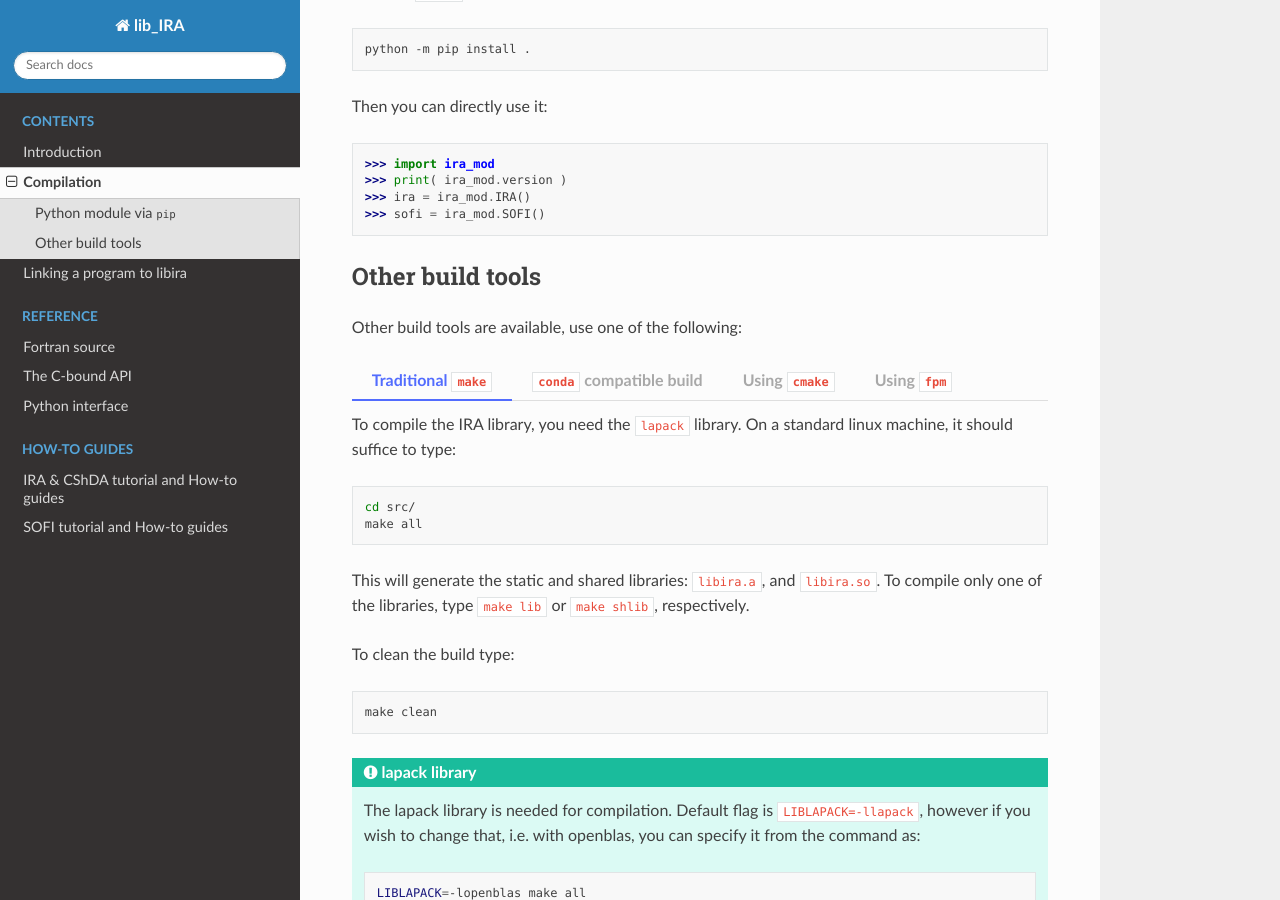
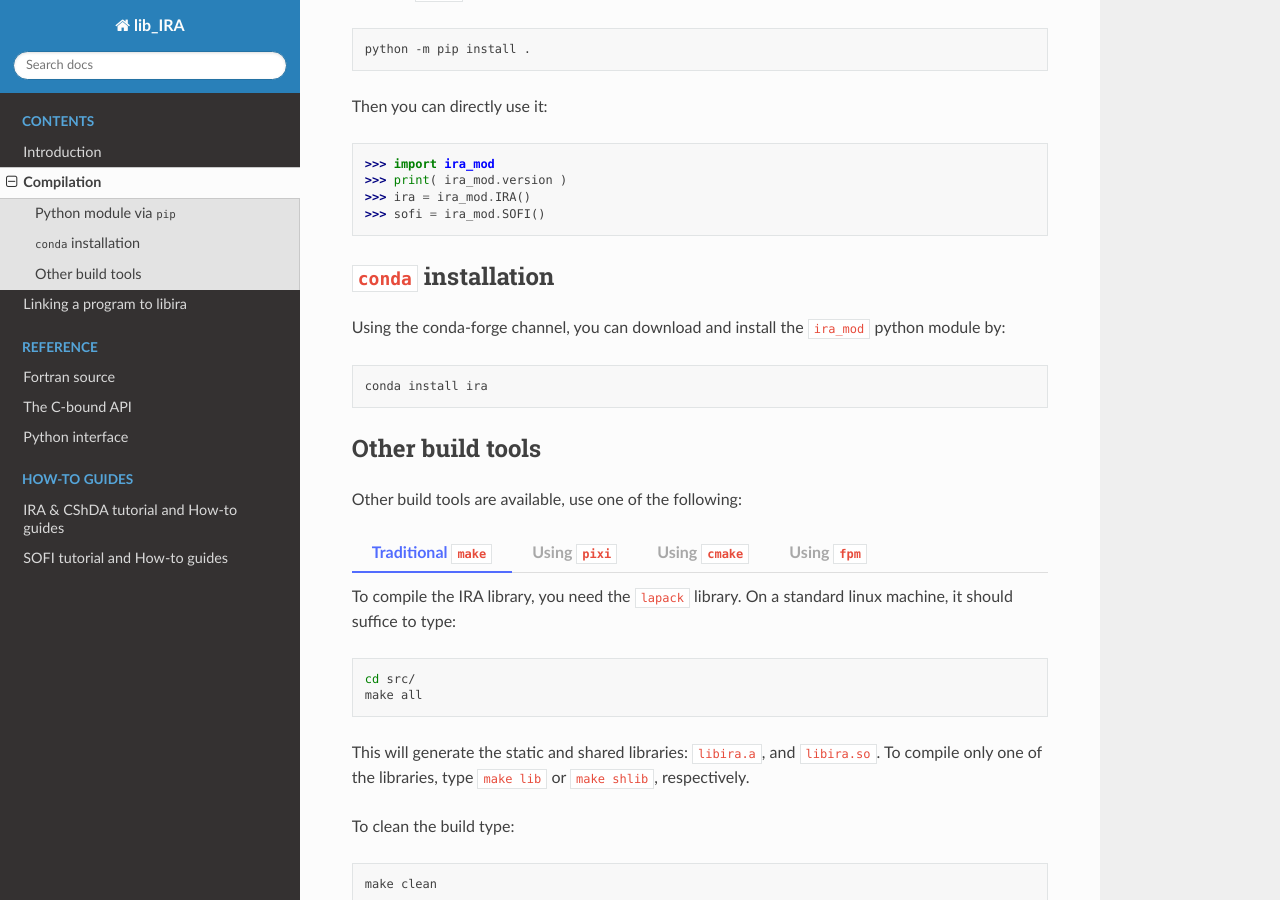
Before and after one commit to mammasmias/IterativeRotationsAssignments, a Sphinx documentation site: the page built from docs/compilation.rst, in a window 1280 px wide and 900 px high, scrolled down 359 px. Built offline with Sphinx 7.4.7 and the Read the Docs theme 3.1.0, drawn with Linux system fonts in a browser that asks for light colours.

Commit message:
docs: add info on conda build

```diff
--- a/docs/compilation.rst
+++ b/docs/compilation.rst
@@ -22,6 +22,16 @@ Then you can directly use it:
    >>> print( ira_mod.version )
    >>> ira = ira_mod.IRA()
    >>> sofi = ira_mod.SOFI()
+
+
+``conda`` installation
+----------------------
+
+Using the conda-forge channel, you can download and install the ``ira_mod`` python module by:
+
+.. code-block:: bash
+
+   conda install ira
 
 
 Other build tools
@@ -79,7 +89,7 @@ Other build tools are available, use one of the following:
             export PYTHONPATH=/path/to/IRA/interface:$PYTHONPATH
 
 
-   .. tab-item:: ``conda`` compatible build
+   .. tab-item:: Using ``pixi``
 
       For local machines, it is possible to use ``pixi`` [pixi-install]_ to get a working version of the
       Python bindings in a fairly automated manner.
```
Also changed, not shown: README.md (+6 -0 lines).
